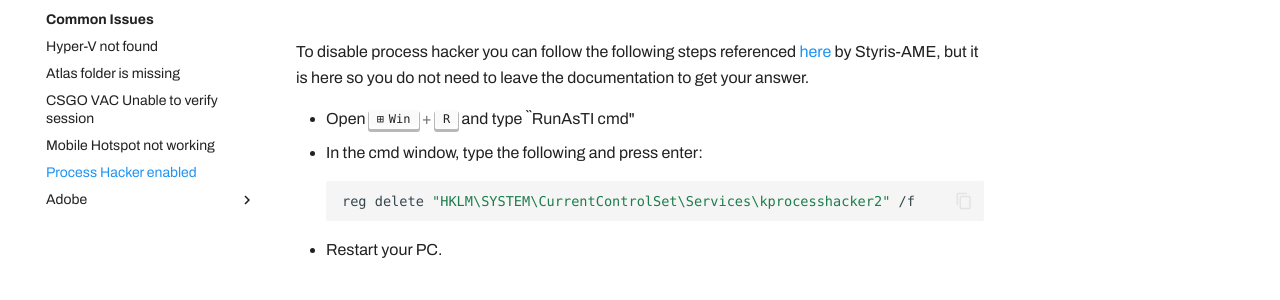
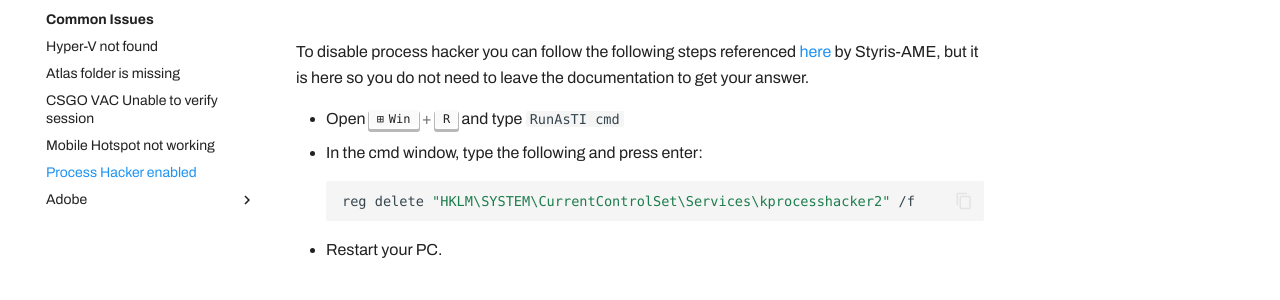
Before and after one commit to Atlas-OS/docs, an MkDocs documentation site: the page built from docs/troubleshooting/common-issues/process-hacker.md, in a window 1280 px wide. Shown: the part 279-579 px from the top of the page. Built offline with MkDocs 1.6.1 and Material for MkDocs 9.7.7, drawn with Linux system fonts in a browser that asks for light colours; some web fonts are replaced; plug-ins that fetch from the network failed and are left out; comment, search, counter and statistics services are not loaded.

Commit message:
fix: :bug: wrong sign

````diff
--- a/docs/troubleshooting/common-issues/process-hacker.md
+++ b/docs/troubleshooting/common-issues/process-hacker.md
@@ -1,6 +1,6 @@
 To disable process hacker you can follow the following steps referenced [here](https://github.com/Atlas-OS/Atlas/issues/730#issuecomment-1522501012) by Styris-AME, but it is here so you do not need to leave the documentation to get your answer.
 
-* Open ++windows+r++ and type ``RunAsTI cmd"
+* Open ++windows+r++ and type ``RunAsTI cmd``
 * In the cmd window, type the following and press enter:
     ```batch
     reg delete "HKLM\SYSTEM\CurrentControlSet\Services\kprocesshacker2" /f
````
